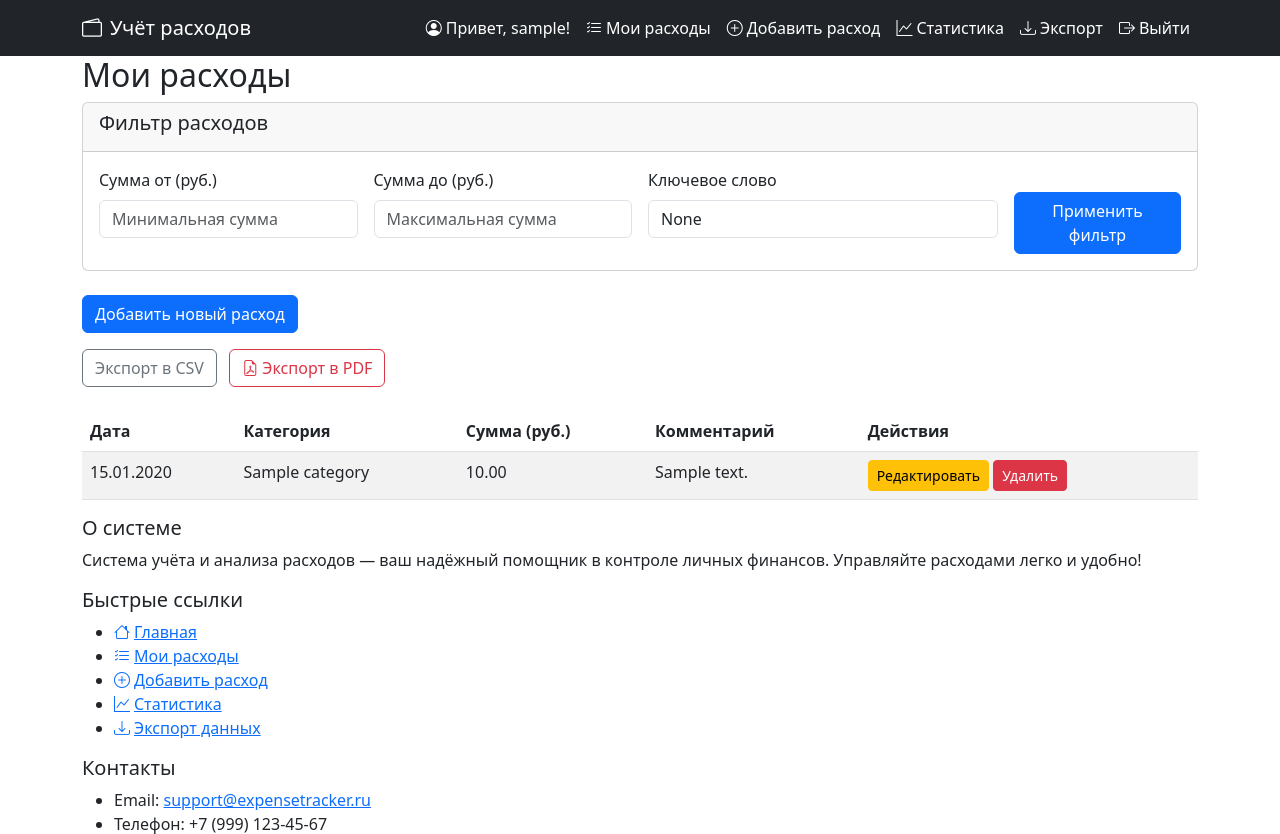
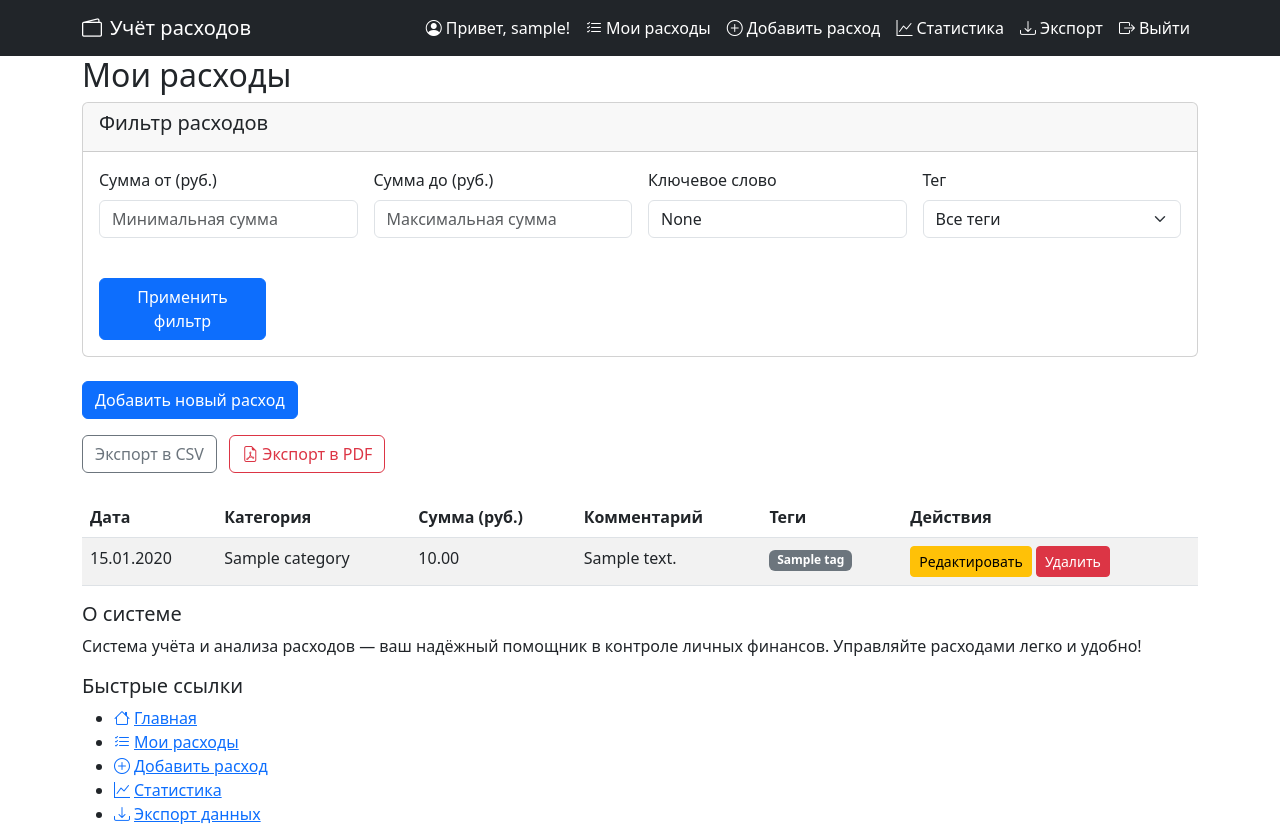
Before and after one commit to kirillgrigorev94-dev/Mini-course-project, a Django app: page /expenses/ in a window 1280 px wide. Shown: the top 834 px of the page. Run offline with Django 5.2, Linux system fonts and the light colour scheme; a user stored in the database is signed in; tables that the repository leaves empty hold one stand-in row (values such as "Sample post"); some libraries are stand-ins or nearby versions.

Commit message:
Adding tags and upgrading

```diff
--- a/expense_tracker/expense_app/models.py
+++ b/expense_tracker/expense_app/models.py
@@ -14,6 +14,13 @@ class Category(models.Model):
         # Возвращает название категории при выводе объекта
         return self.name
 
+# Модель тегов
+class Tag(models.Model):
+    name = models.CharField(max_length=50, verbose_name='Название тега')
+
+    def __str__(self):
+        return self.name
+
 # Модель расхода
 class Expense(models.Model):
     # Связь с пользователем (при удалении пользователя удаляются и его расходы)
@@ -24,7 +31,9 @@ class Expense(models.Model):
     category = models.ForeignKey(Category, on_delete=models.PROTECT, verbose_name='Категория')
     # Дата расхода
     date = models.DateField(verbose_name='Дата')
-    description = models.TextField(blank=True, verbose_name='Комментарий')
+    description = models.TextField(blank=True, null=True, verbose_name='Комментарий')
+    # Связь с тегом многие ко многим
+    tags = models.ManyToManyField(Tag, blank=True, verbose_name='Теги')
 
     class Meta:
         # Сортировка расходов по дате (новые сверху)
--- a/expense_tracker/expense_app/templates/expense_app/expenses_list.html
+++ b/expense_tracker/expense_app/templates/expense_app/expenses_list.html
@@ -33,7 +33,7 @@
           placeholder="Максимальная сумма"
         />
       </div>
-      <div class="col-md-4">
+      <div class="col-md-3">
         <label for="keyword" class="form-label">Ключевое слово</label>
         <input
           type="text"
@@ -43,6 +43,17 @@
           value="{{ keyword }}"
           placeholder="Поиск в описании"
         />
+      </div>
+      <div class="col-md-3">
+        <label for="tag" class="form-label">Тег</label>
+        <select name="tag" id="tag" class="form-select">
+          <option value="">Все теги</option>
+          {% for tag in all_tags %}
+            <option value="{{ tag.id }}" {% if tag.id|stringformat:"s" == tag_id %}selected{% endif %}>
+              {{ tag.name }}
+            </option>
+          {% endfor %}
+        </select>
       </div>
       <div class="col-md-2">
         <button type="submit" class="btn btn-primary mt-4">
@@ -59,46 +70,14 @@
 
 <!-- Кнопки экспорта -->
 <div class="mb-4">
-  <form method="get" action="" class="d-inline">
-    <input type="hidden" name="export" value="csv" />
-    <!-- Добавляем скрытые поля для параметров фильтрации -->
-    {% if min_amount %}<input
-      type="hidden"
-      name="min_amount"
-      value="{{ min_amount }}"
-    />{% endif %} {% if max_amount %}<input
-      type="hidden"
-      name="max_amount"
-      value="{{ max_amount }}"
-    />{% endif %} {% if keyword %}<input
-      type="hidden"
-      name="keyword"
-      value="{{ keyword }}"
-    />{% endif %}
-    <button type="submit" class="btn btn-outline-secondary">
-      <i class="bi bi-file-earmark-csv"></i> Экспорт в CSV
-    </button>
-  </form>
-
-  <form method="get" action="" class="d-inline ms-2">
-    <input type="hidden" name="export" value="pdf" />
-    {% if min_amount %}<input
-      type="hidden"
-      name="min_amount"
-      value="{{ min_amount }}"
-    />{% endif %} {% if max_amount %}<input
-      type="hidden"
-      name="max_amount"
-      value="{{ max_amount }}"
-    />{% endif %} {% if keyword %}<input
-      type="hidden"
-      name="keyword"
-      value="{{ keyword }}"
-    />{% endif %}
-    <button type="submit" class="btn btn-outline-danger">
-      <i class="bi bi-file-earmark-pdf"></i> Экспорт в PDF
-    </button>
-  </form>
+  <a href="?{% for key, value in request.GET.items %}{% if key != 'export' %}{{ key }}={{ value }}&{% endif %}{% endfor %}export=csv"
+     class="btn btn-outline-secondary me-2">
+    <i class="bi bi-file-earmark-csv"></i> Экспорт в CSV
+  </a>
+  <a href="?{% for key, value in request.GET.items %}{% if key != 'export' %}{{ key }}={{ value }}&{% endif %}{% endfor %}export=pdf"
+     class="btn btn-outline-danger">
+    <i class="bi bi-file-earmark-pdf"></i> Экспорт в PDF
+  </a>
 </div>
 
 <!-- Контейнер для динамического оповещения -->
@@ -112,6 +91,7 @@
       <th>Категория</th>
       <th>Сумма (руб.)</th>
       <th>Комментарий</th>
+      <th>Теги</th>
       <th>Действия</th>
     </tr>
   </thead>
@@ -122,6 +102,13 @@
       <td>{{ expense.category.name }}</td>
       <td>{{ expense.amount }}</td>
       <td>{{ expense.description|default:"—" }}</td>
+      <td>
+         {% for tag in expense.tags.all %}
+          <span class="badge bg-secondary me-1">{{ tag.name }}</span>
+         {% empty %}
+          -
+         {% endfor %}
+      </td>
       <td>
         <a
           href="{% url 'edit_expense' expense.pk %}"
--- a/expense_tracker/expense_app/views.py
+++ b/expense_tracker/expense_app/views.py
@@ -8,7 +8,7 @@ from django.shortcuts import render, redirect, get_object_or_404
 from django.contrib.auth.decorators import login_required
 from django.http import HttpResponse
 from django.utils import timezone
-from .models import Expense, Category
+from .models import Expense, Category, Tag
 from .forms import ExpenseForm
 from django.contrib.auth import authenticate, login, logout
 from django.contrib.auth.forms import AuthenticationForm
@@ -29,9 +29,17 @@ def get_filtered_expenses(user, request):
     """Получает отфильтрованные расходы пользователя"""
     min_amount = request.GET.get('min_amount')
     max_amount = request.GET.get('max_amount')
-    keyword = request.GET.get('keyword')
+    keyword = request.GET.get('keyword', '').strip()
 
     expenses = Expense.objects.filter(user=user)
+    tag_id = request.GET.get('tag')
+
+    if tag_id:
+        try:
+            tag_id = int(tag_id)
+            expenses = expenses.filter(tags__id=tag_id)
+        except ValueError:
+            pass
 
     if min_amount:
         try:
@@ -58,49 +66,49 @@ def index(request):
 @login_required
 def expenses_list(request):
     export_format = request.GET.get('export')
+    tag_id = request.GET.get('tag')
 
-    # Получаем отфильтрованные расходы
+    # Получаем отфильтрованные расходы (включая фильтрацию по тегам)
     expenses = get_filtered_expenses(request.user, request)
 
     if export_format == 'csv':
-        return export_to_csv(request)
+        return export_to_csv(request, expenses)  # Передаём отфильтрованные данные
     elif export_format == 'pdf':
-        return export_to_pdf(request, expenses)
+        return export_to_pdf(request, expenses)  # Передаём отфильтрованные данные
+
+    all_tags = Tag.objects.all()
 
     context = {
         'expenses': expenses,
         'min_amount': request.GET.get('min_amount'),
         'max_amount': request.GET.get('max_amount'),
         'keyword': request.GET.get('keyword'),
+        'all_tags': all_tags,
+        'tag_id': tag_id,
     }
     return render(request, 'expense_app/expenses_list.html', context)
 
 # Экспорт расходов в CSV-файл
 @login_required
-def export_to_csv(request):
+def export_to_csv(request, expenses):
     """Экспорт расходов в CSV-файл"""
-    # Получаем отфильтрованные расходы
-    expenses = get_filtered_expenses(request.user, request)
-
-    # Создаём HTTP‑ответ с правильным content-type
     response = HttpResponse(content_type='text/csv; charset=utf-8')
     response['Content-Disposition'] = 'attachment; filename="расходы.csv"'
 
-    # Настраиваем кодировку для корректного отображения кириллицы
-    response.write('\ufeff'.encode('utf-8'))  # BOM для Excel
+    # BOM для корректного отображения в Excel
+    response.write('\ufeff'.encode('utf-8'))
 
     writer = csv.writer(response)
+    writer.writerow(['Дата', 'Категория', 'Сумма (руб.)', 'Комментарий', 'Теги'])
 
-    # Записываем заголовок CSV
-    writer.writerow(['Дата', 'Категория', 'Сумма (руб.)', 'Комментарий'])
-
-    # Записываем данные расходов
     for expense in expenses:
+        tags_list = [tag.name for tag in expense.tags.all()]
         writer.writerow([
             expense.date.strftime('%d.%m.%Y'),
             expense.category.name,
-            str(expense.amount),
-            expense.description
+            f"{expense.amount:.2f}",
+            expense.description,
+            ', '.join(tags_list)
         ])
 
     return response
@@ -266,6 +274,7 @@ def add_expense(request):
             expense = form.save(commit=False)
             expense.user = request.user  # Привязываем расход к текущему пользователю
             expense.save()
+            form.save_m2m() # Сохраняем связь с тегами
             messages.success(request, 'Расход успешно добавлен!')
             return redirect('expenses_list')
     else:
```
Also changed, not shown: expense_tracker/expense_app/admin.py (+14 -5 lines), expense_tracker/expense_app/forms.py (+10 -2 lines), expense_tracker/expense_app/templates/expense_app/add_expense.html (+12 -0 lines), expense_tracker/expense_app/templates/expense_app/edit_expense.html (+12 -0 lines), expense_tracker/expense_app/migrations/0002_tag_expense_tags.py (added), expense_tracker/expense_app/migrations/0003_alter_expense_description.py (added).
